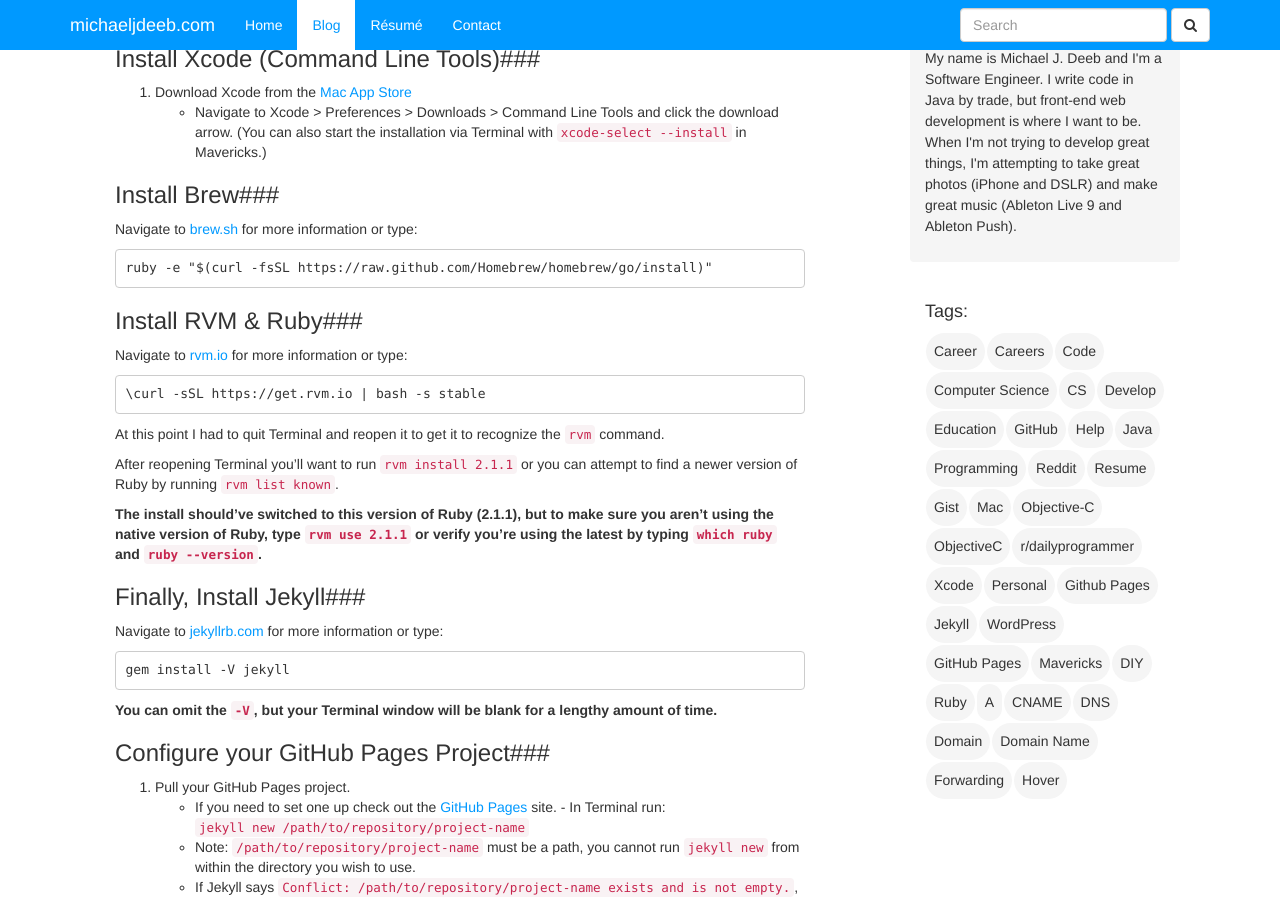
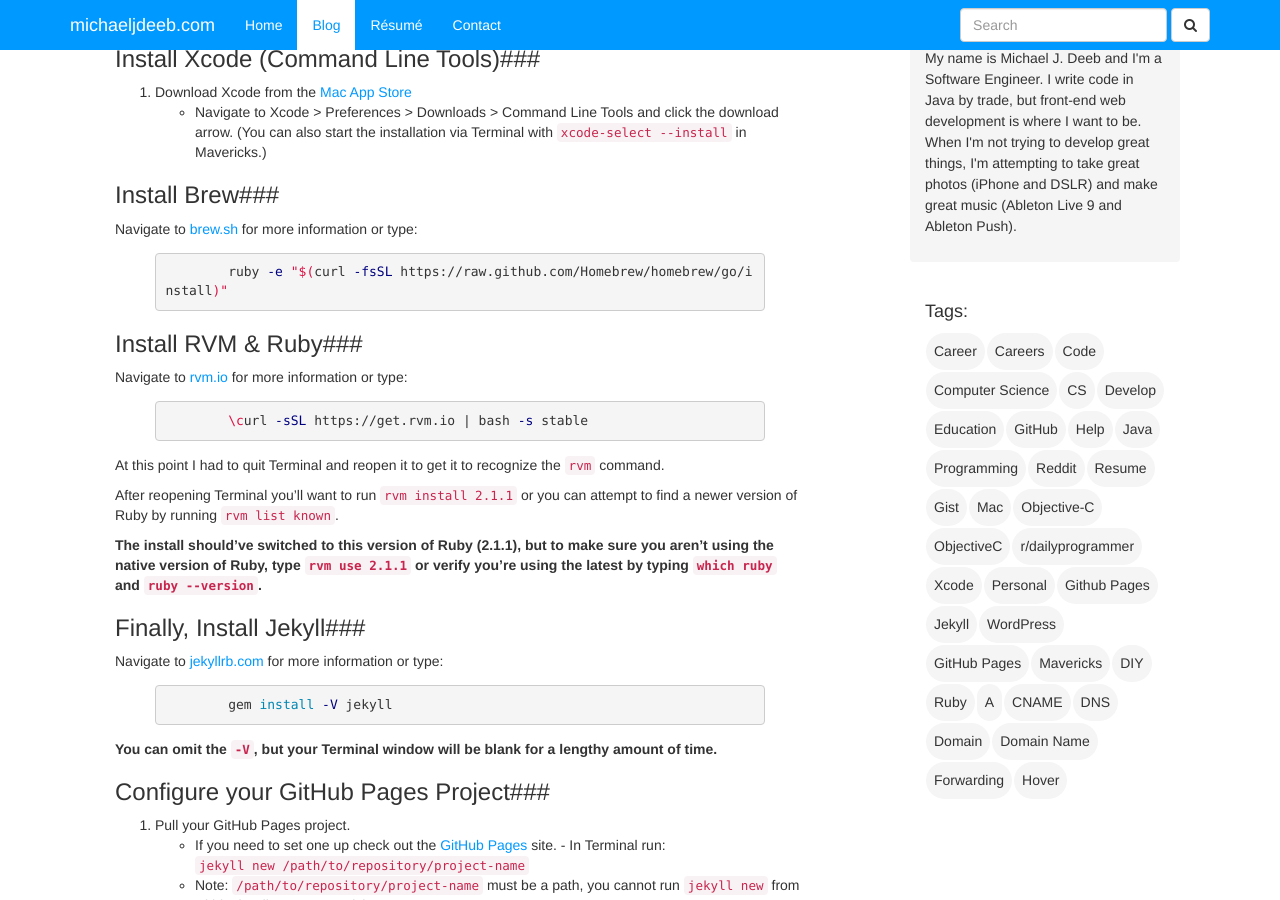
Before and after one commit to michaeljdeeb/old-bootstrap-website, a Jekyll site: the page built from _posts/2014-04-10-github-pages-jekyll-mavericks.markdown, in a window 1280 px wide and 900 px high, scrolled down 313 px. Built offline with Jekyll 4.4.1, drawn with Linux system fonts in a browser that asks for light colours; nearby versions of some CDN libraries; Markdown is read by kramdown in place of the engine named in the settings; comment, search, counter and statistics services are not loaded.

```diff
--- a/_posts/2013-03-11-migrated-programming-challenge-change-calculator.markdown
+++ b/_posts/2013-03-11-migrated-programming-challenge-change-calculator.markdown
@@ -32,4 +32,6 @@ Now your project is all setup to read input from a text file within the applicat
 
 If you’d like to see what I came up with as a solution you can download the gist [here](https://gist.github.com/michaeljdeeb/5131772).
 
+{% gist 5131772 %}
+
 <s>It’s been awhile since I’ve had to deal with Objective-C, so if you have any ways to improve/refactor this code, definitely leave it in the comments or link to your solution to this challenge.</s>
--- a/_posts/2014-04-10-github-pages-jekyll-mavericks.markdown
+++ b/_posts/2014-04-10-github-pages-jekyll-mavericks.markdown
@@ -22,14 +22,15 @@ Using Jekyll within GitHub Pages is relatively straight forward, but due to some
 
 ###Install Brew###
 Navigate to [brew.sh](http://brew.sh) for more information or type:
-
+{% highlight bash %}
 	ruby -e "$(curl -fsSL https://raw.github.com/Homebrew/homebrew/go/install)"
+{% endhighlight %}
 
 ###Install RVM & Ruby###
 Navigate to [rvm.io](https://rvm.io) for more information or type:
-
+{% highlight bash %}
 	\curl -sSL https://get.rvm.io | bash -s stable
-
+{% endhighlight %}
 
 At this point I had to quit Terminal and reopen it to get it to recognize the `rvm` command.
 
@@ -40,9 +41,9 @@ After reopening Terminal you'll want to run `rvm install 2.1.1` or you can attem
 
 ###Finally, Install Jekyll###
 Navigate to [jekyllrb.com](http://jekyllrb.com) for more information or type:
-
+{% highlight bash %}
 	gem install -V jekyll
-
+{% endhighlight %}
 **You can omit the `-V`, but your Terminal window will be blank for a lengthy amount of time.**
 
 ###Configure your GitHub Pages Project###
--- a/index.html
+++ b/index.html
@@ -18,7 +18,7 @@ image: "selfie.jpg"
     hold me to it
     </a>.
 </p>
-{% for post in site.posts limit:10 %}
+{% for post in site.posts limit:5 %}
     <div class="post">
         <div class="row">
             <div class="col-sm-8">
```
Also changed, not shown: js/contact.js (added, +62 -0 lines).
